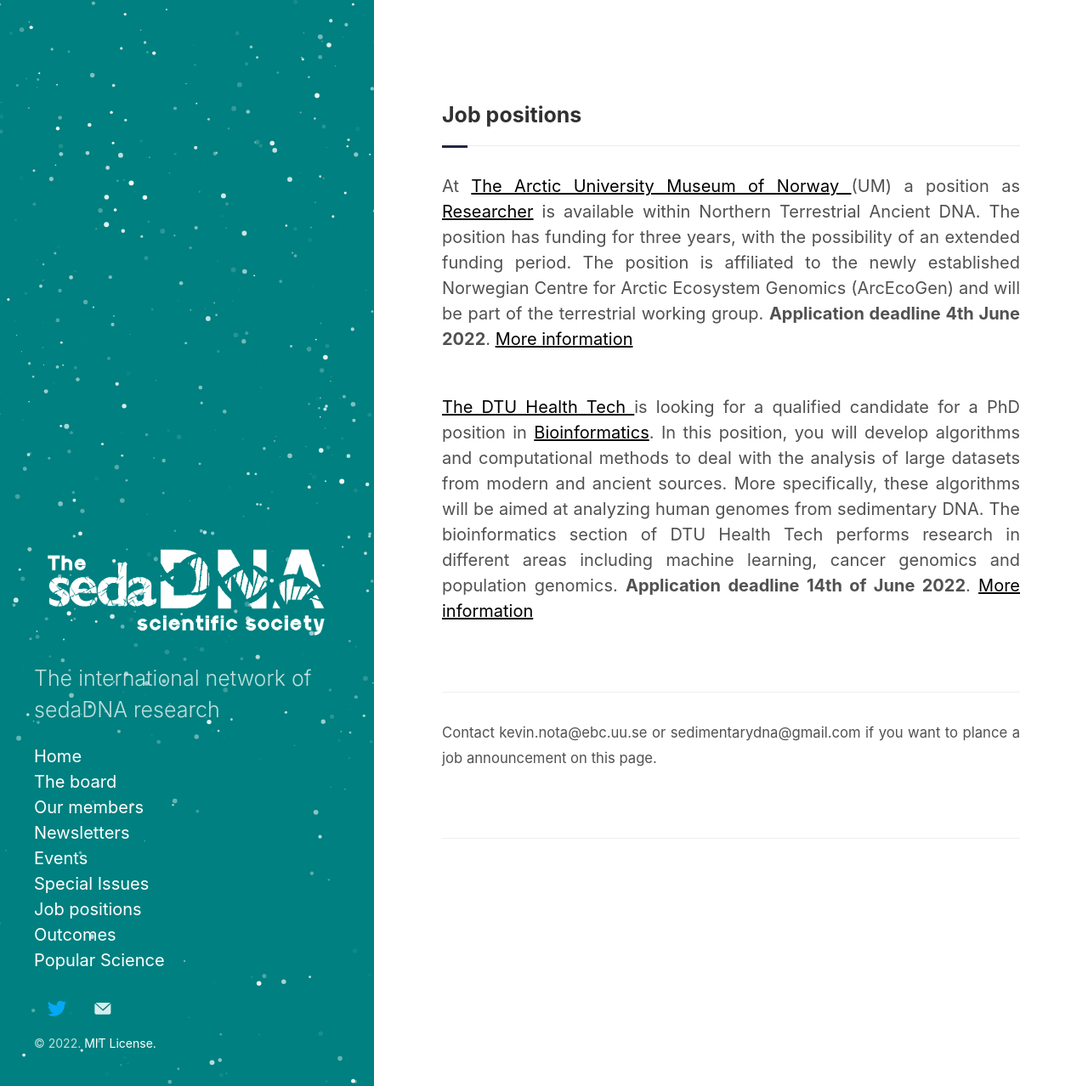
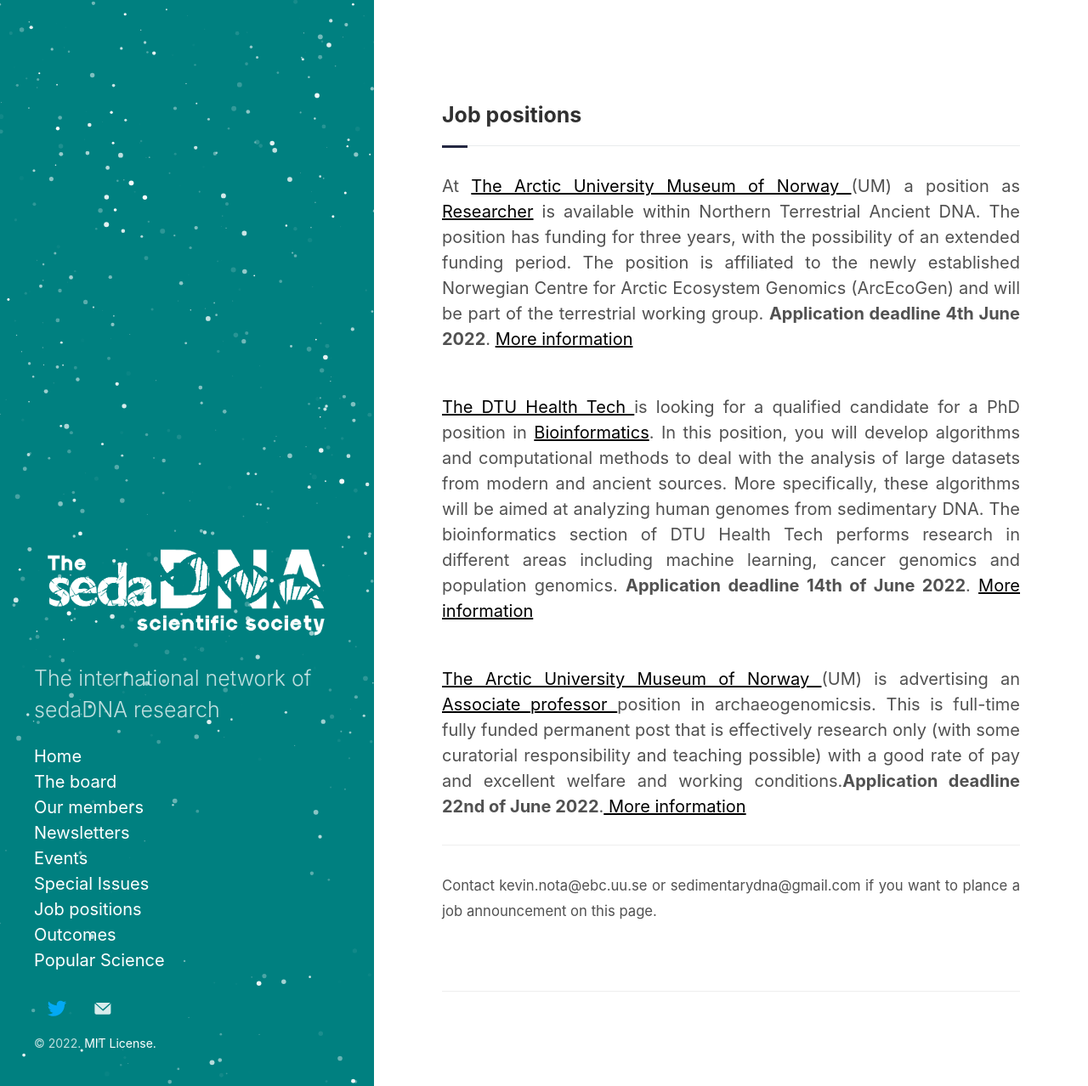
Before and after one commit to sedadna/sedadna.github.io, a Jekyll site: the page built from category/positions.md, in a window 1280 px wide and 1278 px high. Shown: the whole window at 85% size. Built offline with Jekyll 4.4.1, drawn with Linux system fonts in a browser that asks for light colours.

Commit message:
Update positions.md

```diff
--- a/category/positions.md
+++ b/category/positions.md
@@ -11,6 +11,7 @@
 <p><a href="https://www.healthtech.dtu.dk/english" target="_blank"><u>The DTU Health Tech </u></a> is looking for a qualified candidate for a PhD position in  <a href="https://www.dtu.dk/english/about/job-and-career/vacant-positions/job?id=09a1546e-7501-47c5-bca9-ee43605153f7" target="_blank"><u> Bioinformatics</u></a>. In this position, you will develop algorithms and computational methods to deal with the analysis of large datasets from modern and ancient sources. More specifically, these algorithms will be aimed at analyzing human genomes from sedimentary DNA. The bioinformatics section of DTU Health Tech performs research in different areas including machine learning, cancer genomics and population genomics. <b>Application deadline 14th of June 2022</b>. <a href="https://www.dtu.dk/english/about/job-and-career/vacant-positions/job?id=09a1546e-7501-47c5-bca9-ee43605153f7" target="_blank"><u> More information</u></a> </p>
 <br>
 
+<p><a href="https://en.uit.no/tmu" target="_blank"><u>The Arctic University Museum of Norway </u></a>(UM) is advertising an <a href="https://www.jobbnorge.no/en/available-jobs/job/226631/associate-professor-in-archaeogenomics" target="_blank"><u>Associate professor </u></a> position in archaeogenomicsis. This is full-time fully funded permanent post that is effectively research only (with some curatorial responsibility and teaching possible) with a good rate of pay and excellent welfare and working conditions.<b>Application deadline 22nd of June 2022</b>.<a href="https://www.jobbnorge.no/en/available-jobs/job/226631/associate-professor-in-archaeogenomics" target="_blank"><u> More information</u></a></p>
 
 <hr />
 <p><small>Contact kevin.nota@ebc.uu.se or sedimentarydna@gmail.com if you want to plance a job announcement on this page.</small></p>
```
